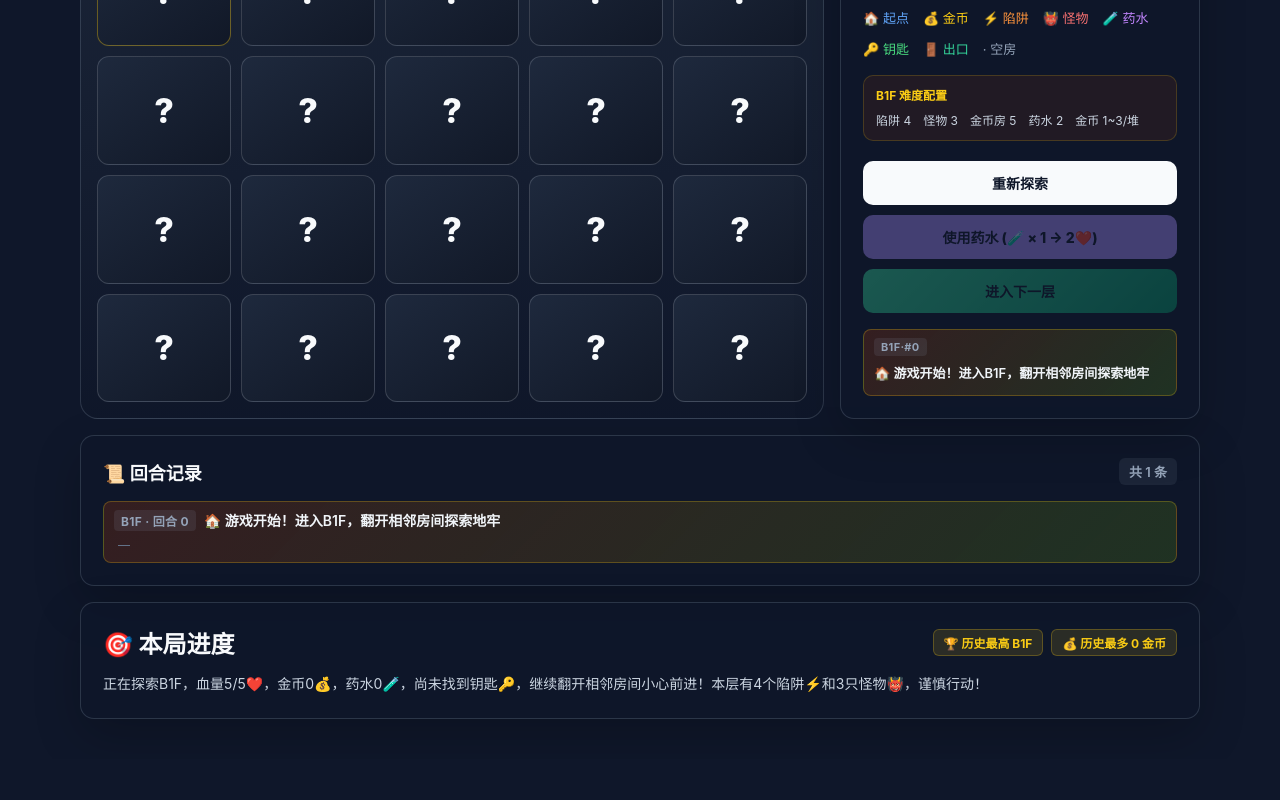
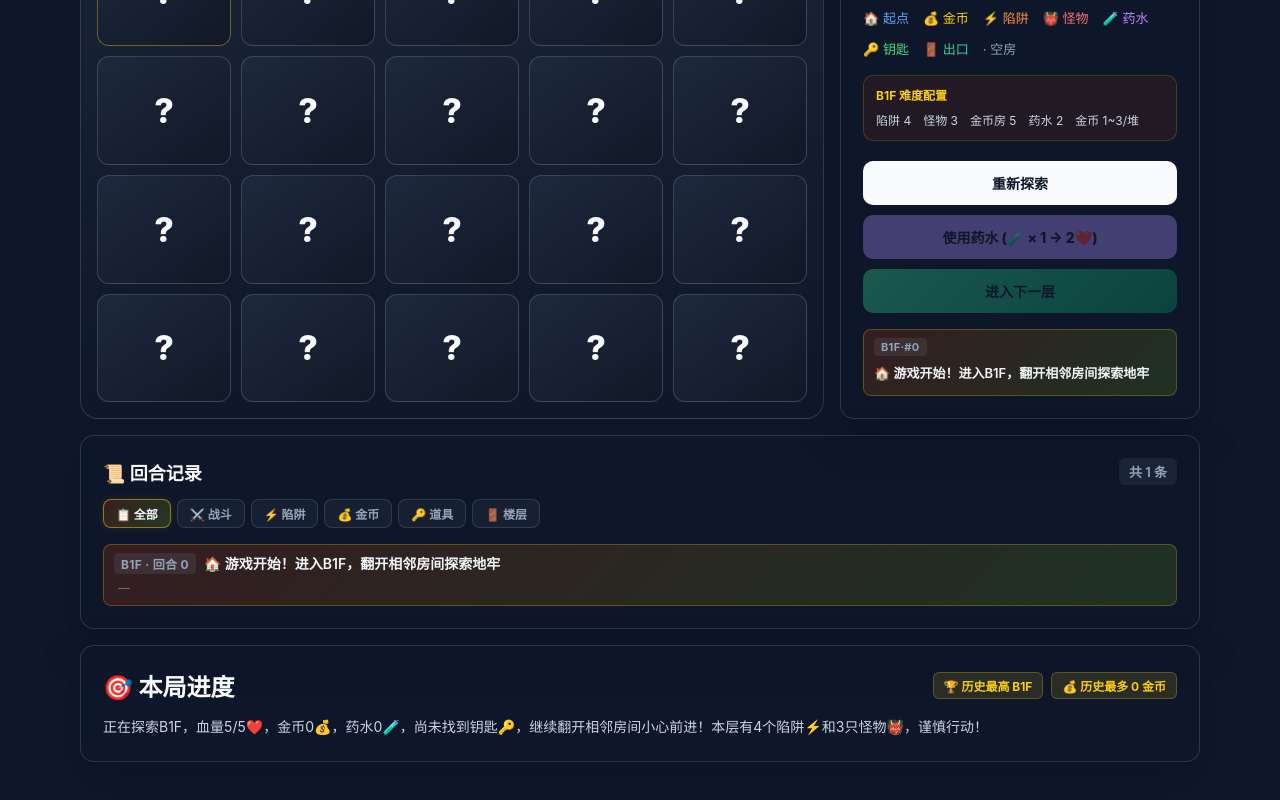
Before and after one commit to aliAjax/hxywl-61903-b85da14, a React (Vite) app: page / in a window 1280 px wide. Shown: the part 564-1364 px from the top of the page. Before the commit the page ends 1323 px from the top, so only its background shows below. Built offline with nearby package versions, Linux system fonts and the light colour scheme.

Commit message:
.3436396082391580:404b270e8132d5df181266fb18545963_6a35fcddeaff1d2daeeba5e2.6a35fcdeeaff1d2daeeba5e7.6a35fcdeca26944d9b249c48:Trae CN.T(2026/6/20 10:37:18)

```diff
--- a/src/App.tsx
+++ b/src/App.tsx
@@ -63,6 +63,32 @@ interface TurnRecord {
 }
 
 type GameResultType = "clear" | "death" | "restart";
+
+type HistoryFilter = "all" | "battle" | "trap" | "coin" | "item" | "floor";
+
+interface FilterOption {
+  key: HistoryFilter;
+  label: string;
+  icon: string;
+  match: (rec: TurnRecord) => boolean;
+}
+
+const HISTORY_FILTERS: FilterOption[] = [
+  { key: "all", label: "全部", icon: "📋", match: () => true },
+  { key: "battle", label: "战斗", icon: "⚔️", match: (r) => r.roomType === "monster" },
+  { key: "trap", label: "陷阱", icon: "⚡", match: (r) => r.roomType === "trap" },
+  { key: "coin", label: "金币", icon: "💰", match: (r) => r.roomType === "coin" },
+  { key: "item", label: "道具", icon: "🔑", match: (r) => r.roomType === "key" || r.roomType === "potion" },
+  {
+    key: "floor",
+    label: "楼层",
+    icon: "🚪",
+    match: (r) =>
+      r.roomType === "exit" ||
+      r.roomType === "start" ||
+      (!r.roomType && /^(🏠|⬆️|💾)/.test(r.event)),
+  },
+];
 
 interface GameStats {
   revealedRooms: number;
@@ -269,6 +295,7 @@ export default function App() {
   const [showDebugPanel, setShowDebugPanel] = useState(false);
   const [debugLog, setDebugLog] = useState<string[]>([]);
   const [revealAllRooms, setRevealAllRooms] = useState(false);
+  const [historyFilter, setHistoryFilter] = useState<HistoryFilter>("all");
 
   const saveRestoredRef = useRef(!!loadedSave);
 
@@ -986,6 +1013,16 @@ export default function App() {
     return board;
   }, [board, revealAllRooms]);
 
+  const activeFilter = useMemo(
+    () => HISTORY_FILTERS.find((f) => f.key === historyFilter) ?? HISTORY_FILTERS[0],
+    [historyFilter]
+  );
+
+  const filteredHistory = useMemo(
+    () => (historyFilter === "all" ? history : history.filter((r) => activeFilter.match(r))),
+    [history, historyFilter, activeFilter]
+  );
+
   const floorCfg: FloorConfig = getFloorConfig(floor);
 
   return (
@@ -1134,10 +1171,28 @@ export default function App() {
       <section className="history-panel">
         <div className="history-header">
           <h2>📜 回合记录</h2>
-          <span className="history-count">共 {history.length} 条</span>
+          <span className="history-count">
+            {historyFilter === "all"
+              ? `共 ${history.length} 条`
+              : `${filteredHistory.length}/${history.length} 条`}
+          </span>
+        </div>
+        <div className="history-filters">
+          {HISTORY_FILTERS.map((f) => (
+            <button
+              key={f.key}
+              className={`history-filter-btn ${historyFilter === f.key ? "filter-active" : ""}`}
+              onClick={() => setHistoryFilter(f.key)}
+            >
+              {f.icon} {f.label}
+            </button>
+          ))}
         </div>
         <div className="history-list history-full">
-          {history.map((rec: TurnRecord, i: number) => (
+          {filteredHistory.length === 0 ? (
+            <div className="history-empty">暂无{activeFilter.label}类记录</div>
+          ) : (
+            filteredHistory.map((rec: TurnRecord, i: number) => (
               <div key={rec.id} className={`history-item ${i === 0 ? "history-latest" : ""}`}>
                 <div className="history-main">
                   <span className="history-turn">B{rec.floor}F · 回合 {rec.turn}</span>
@@ -1160,7 +1215,8 @@ export default function App() {
                   )}
                 </div>
               </div>
-          ))}
+            ))
+          )}
         </div>
       </section>
 
--- a/src/styles.css
+++ b/src/styles.css
@@ -519,6 +519,47 @@ button {
   border-radius: 6px;
 }
 
+.history-filters {
+  display: flex;
+  flex-wrap: wrap;
+  gap: 6px;
+  margin-bottom: 14px;
+}
+
+.history-filter-btn {
+  padding: 5px 12px;
+  border: 1px solid rgba(148, 163, 184, 0.2);
+  border-radius: 8px;
+  background: rgba(30, 41, 59, 0.6);
+  color: #94a3b8;
+  font-size: 12px;
+  font-weight: 700;
+  cursor: pointer;
+  transition: all 150ms ease;
+  white-space: nowrap;
+}
+
+.history-filter-btn:hover {
+  background: rgba(51, 65, 85, 0.8);
+  border-color: rgba(250, 204, 21, 0.35);
+  color: #cbd5e1;
+}
+
+.history-filter-btn.filter-active {
+  background: linear-gradient(135deg, rgba(124, 45, 18, 0.4), rgba(101, 163, 13, 0.25));
+  border-color: rgba(250, 204, 21, 0.5);
+  color: #f1f5f9;
+  box-shadow: 0 0 10px rgba(250, 204, 21, 0.1);
+}
+
+.history-empty {
+  text-align: center;
+  padding: 24px 16px;
+  color: #64748b;
+  font-size: 13px;
+  font-style: italic;
+}
+
 .history-full {
   max-height: 420px;
   overflow-y: auto;
@@ -631,6 +672,16 @@ button {
   .history-count {
     font-size: 12px;
     padding: 3px 8px;
+  }
+
+  .history-filter-btn {
+    font-size: 11px;
+    padding: 4px 10px;
+  }
+
+  .history-filters {
+    gap: 5px;
+    margin-bottom: 10px;
   }
 }
 
```
Lines whose indentation alone changed are shown as unchanged.
